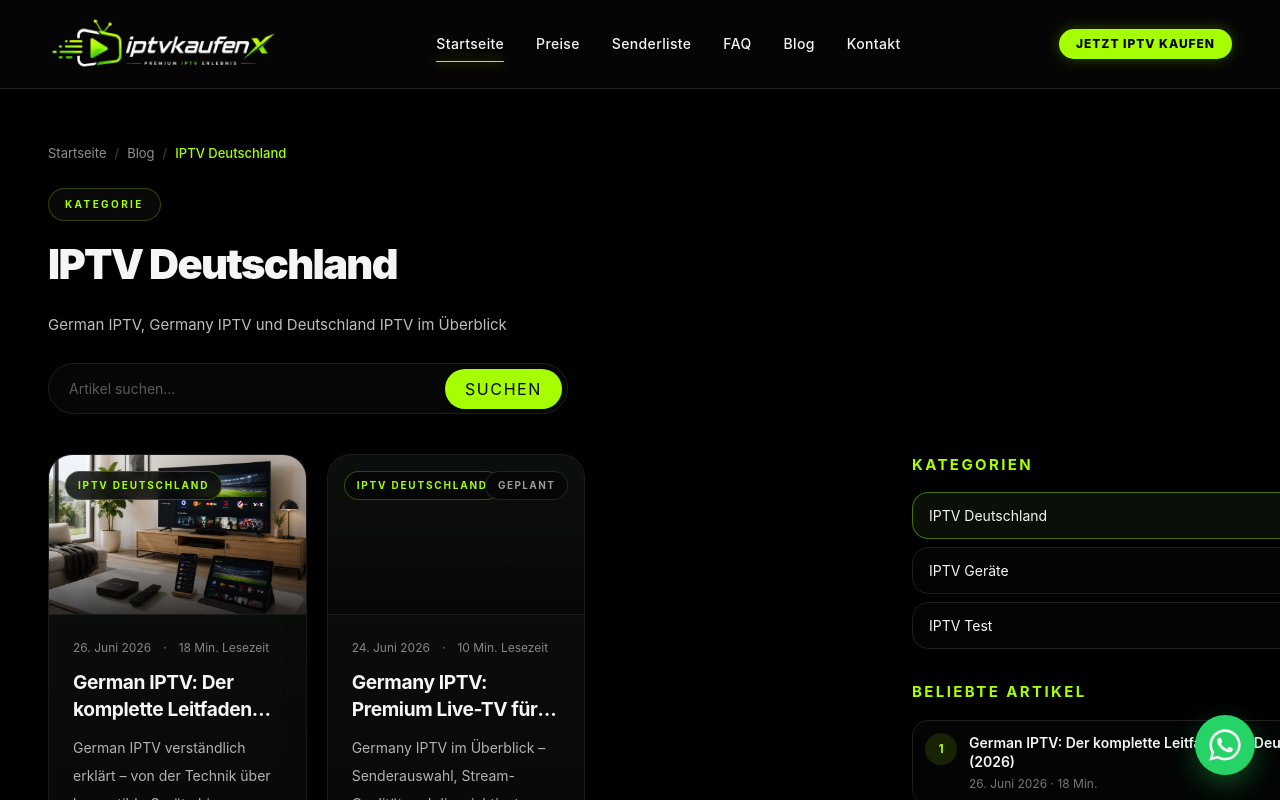
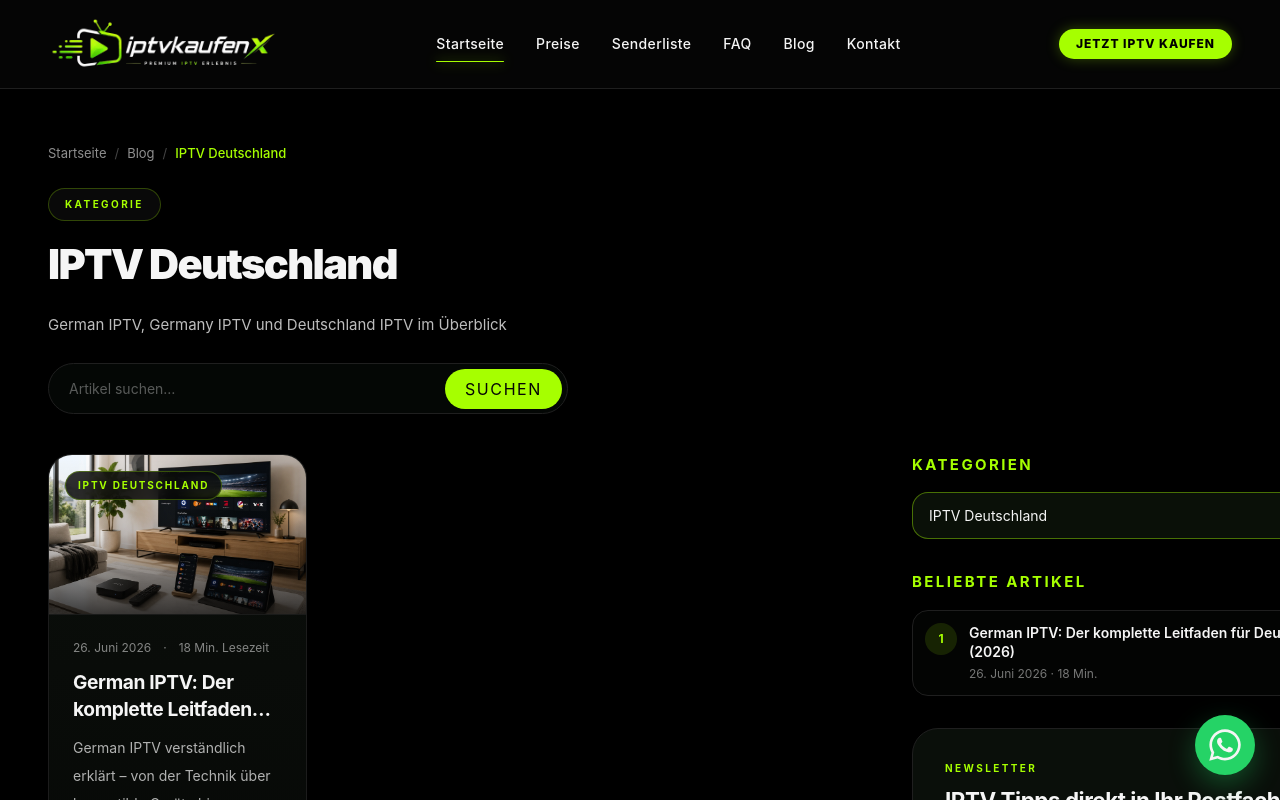
Before and after one commit to degiscaler-stack/iptvkaufen, a Next.js app: page /blog/kategorie/iptv-deutschland in a window 1280 px wide. Shown: the top 800 px of the page. Built offline with nearby package versions, Linux system fonts and the light colour scheme.

Commit message:
Fix CTA button text color and remove demo blog articles
Co-authored-by: Cursor <cursoragent@cursor.com>

```diff
--- a/components/blog/BlogCTA.tsx
+++ b/components/blog/BlogCTA.tsx
@@ -24,7 +24,7 @@ export default function BlogCTA() {
         <div className="mt-6 flex flex-col gap-3 sm:flex-row sm:flex-wrap">
           <Link
             href="/"
-            className="inline-flex w-fit items-center justify-center rounded-full bg-[#A6FF00] px-6 py-3 text-[13px] font-bold uppercase tracking-[0.12em] text-[#050505] transition duration-300 hover:bg-[#C7FF62]"
+            className="inline-flex w-fit items-center justify-center rounded-full bg-[#A6FF00] px-6 py-3 text-[13px] font-bold uppercase tracking-[0.12em] text-[#000000] transition duration-300 hover:bg-[#C7FF62] hover:text-[#000000] focus:text-[#000000] active:text-[#000000]"
           >
             Jetzt IPTV kaufen
           </Link>
--- a/content/blog/germany-iptv.json
+++ /dev/null
@@ -1,20 +0,0 @@
-{
-  "slug": "germany-iptv",
-  "title": "Germany IPTV: Premium Live-TV für deutsche Haushalte",
-  "description": "Germany IPTV im Überblick – Senderauswahl, Stream-Qualität und die wichtigsten Kriterien für deutsche Nutzer.",
-  "keyword": "Germany IPTV",
-  "category": "iptv-deutschland",
-  "tags": ["Germany IPTV", "IPTV Deutschland"],
-  "author": { "name": "iptvkaufenX Redaktion", "role": "IPTV Experten" },
-  "publishedAt": "2026-06-24T10:00:00.000Z",
-  "updatedAt": "2026-06-24T10:00:00.000Z",
-  "readingTimeMinutes": 10,
-  "image": null,
-  "imageAlt": "Germany IPTV für deutsche Haushalte",
-  "featured": false,
-  "popular": false,
-  "status": "planned",
-  "sections": [],
-  "faq": [],
-  "relatedSlugs": ["german-iptv", "iptv-free-trial", "iptv-box"]
-}
--- a/content/blog/iptv-box.json
+++ /dev/null
@@ -1,20 +0,0 @@
-{
-  "slug": "iptv-box",
-  "title": "IPTV Box: Geräte, Einrichtung und Empfehlungen",
-  "description": "Die richtige IPTV Box finden – kompatible Hardware, Einrichtung und Tipps für stabiles Streaming in Deutschland.",
-  "keyword": "IPTV Box",
-  "category": "iptv-geraete",
-  "tags": ["IPTV Box", "TV Box"],
-  "author": { "name": "iptvkaufenX Redaktion", "role": "IPTV Experten" },
-  "publishedAt": "2026-06-23T10:00:00.000Z",
-  "updatedAt": "2026-06-23T10:00:00.000Z",
-  "readingTimeMinutes": 9,
-  "image": null,
-  "imageAlt": "IPTV Box Ratgeber",
-  "featured": false,
-  "popular": false,
-  "status": "planned",
-  "sections": [],
-  "faq": [],
-  "relatedSlugs": ["german-iptv", "germany-iptv", "iptv-free-trial"]
-}
--- a/content/blog/iptv-free-trial.json
+++ /dev/null
@@ -1,20 +0,0 @@
-{
-  "slug": "iptv-free-trial",
-  "title": "IPTV Free Trial: IPTV risikofrei in Deutschland testen",
-  "description": "IPTV Free Trial verständlich erklärt – wie Sie seriös testen und worauf Sie bei einem Testzugang achten sollten.",
-  "keyword": "IPTV Free Trial",
-  "category": "iptv-test",
-  "tags": ["IPTV Free Trial", "IPTV Test"],
-  "author": { "name": "iptvkaufenX Redaktion", "role": "IPTV Experten" },
-  "publishedAt": "2026-06-25T10:00:00.000Z",
-  "updatedAt": "2026-06-25T10:00:00.000Z",
-  "readingTimeMinutes": 7,
-  "image": null,
-  "imageAlt": "IPTV Free Trial in Deutschland",
-  "featured": false,
-  "popular": false,
-  "status": "planned",
-  "sections": [],
-  "faq": [],
-  "relatedSlugs": ["german-iptv", "germany-iptv", "iptv-box"]
-}
```
Also changed, not shown: 1 other file (tests, documents, lock files or other folders).
